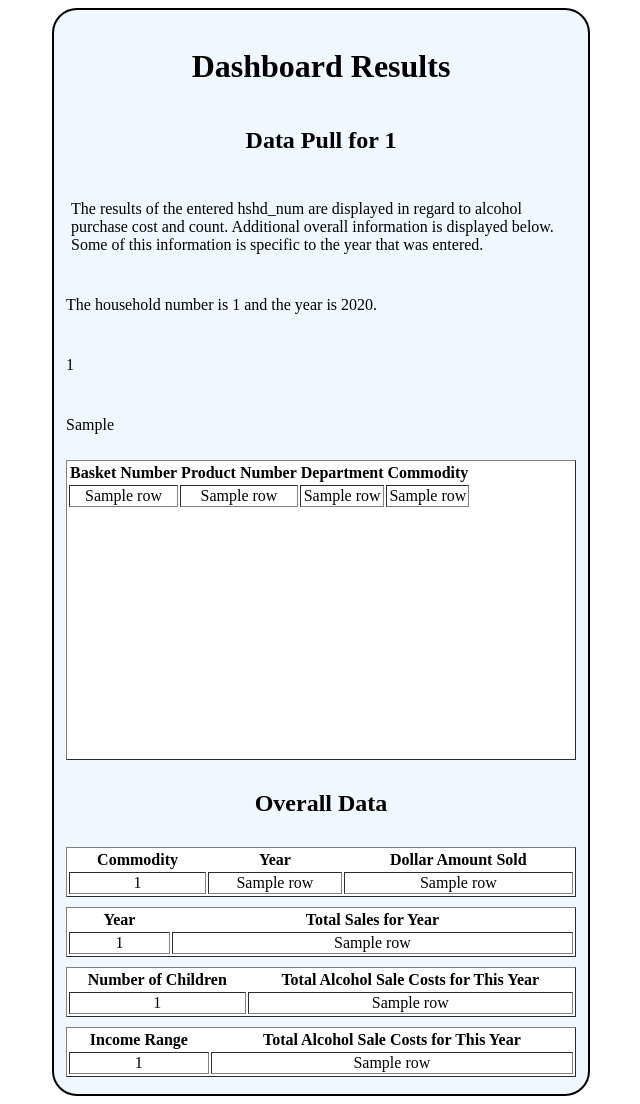
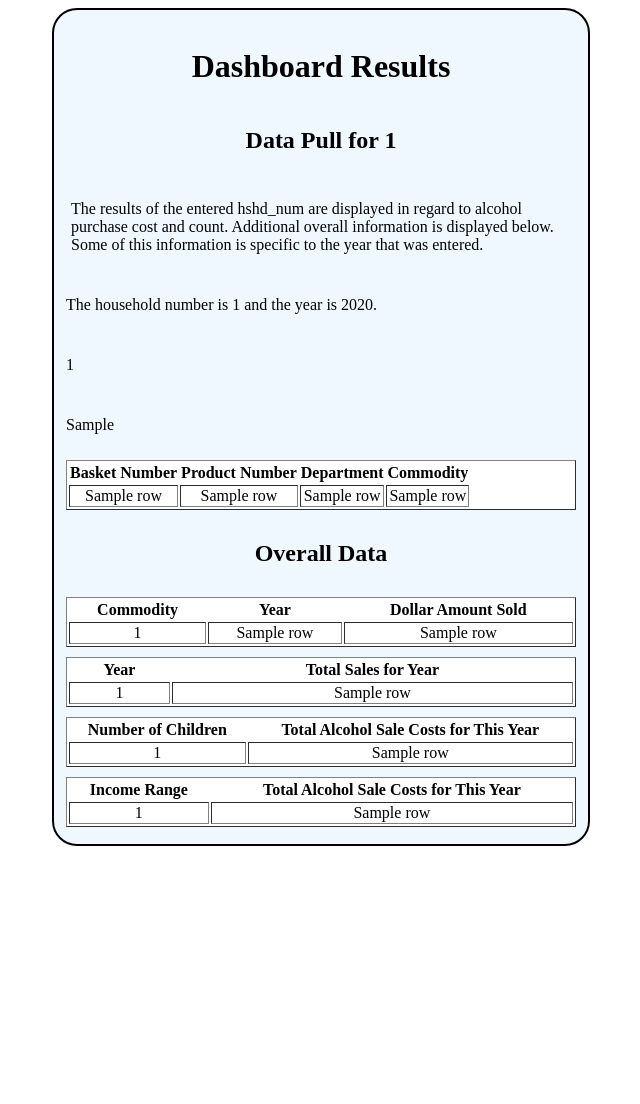
Before and after one commit to welagejl1684/cloudComputingFinalProject, a Flask app: template templates/dashboard_results.html in a window 1280 px wide. Shown: the whole page, without its empty margins (319-959 px from the left). After the commit the page ends 846 px from the top, so only its background shows below. Run offline with Flask 2, Linux system fonts and the light colour scheme; the template is opened without the code that fills it: most values are stand-ins (such as "Sample title", 1, 10 or a date in 2020).

Commit message:
Table Height
Changed the max table height to make tables with zero items look better

```diff
--- a/static/css/styles.css
+++ b/static/css/styles.css
@@ -25,7 +25,7 @@ table {
 
 .data-pull-table {
     overflow: scroll;
-    height: 300px;
+    max-height: 300px;
     display: block;
 }
 
```
